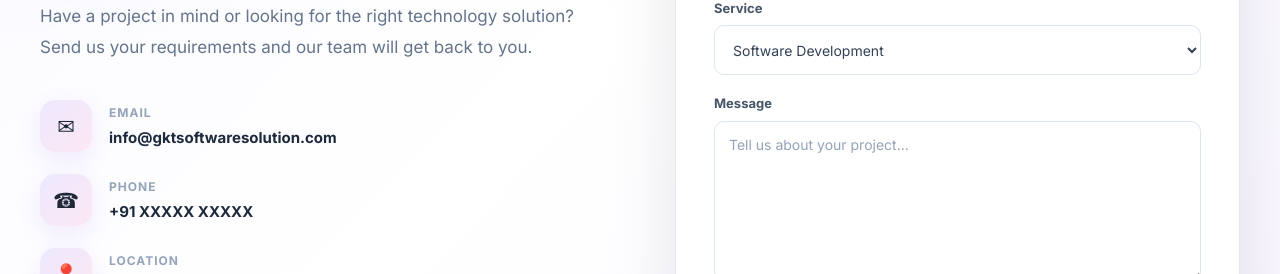
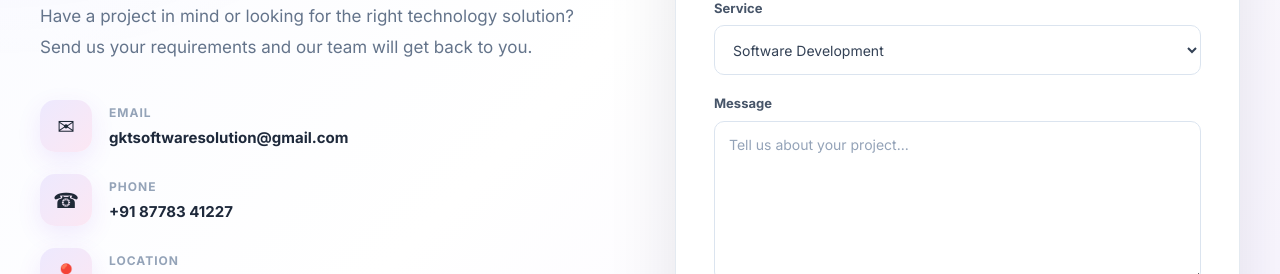
Before and after one commit to gktsoftwareteam/GKT-Website, a React (Create React App) app in the folder frontend/: page / in a window 1280 px wide. Shown: the part 9580-9854 px from the top of the page. Built offline with nearby package versions, Linux system fonts and the light colour scheme.

Commit message:
contact info updated

```diff
--- a/frontend/src/components/Contact.jsx
+++ b/frontend/src/components/Contact.jsx
@@ -229,7 +229,7 @@ function Contact() {
                                 </span>
 
                                 <strong>
-                                    info@gktsoftwaresolution.com
+                                    gktsoftwaresolution@gmail.com
                                 </strong>
                             </div>
 
@@ -247,7 +247,7 @@ function Contact() {
                                 </span>
 
                                 <strong>
-                                    +91 XXXXX XXXXX
+                                    +91 87783 41227
                                 </strong>
                             </div>
 
```
